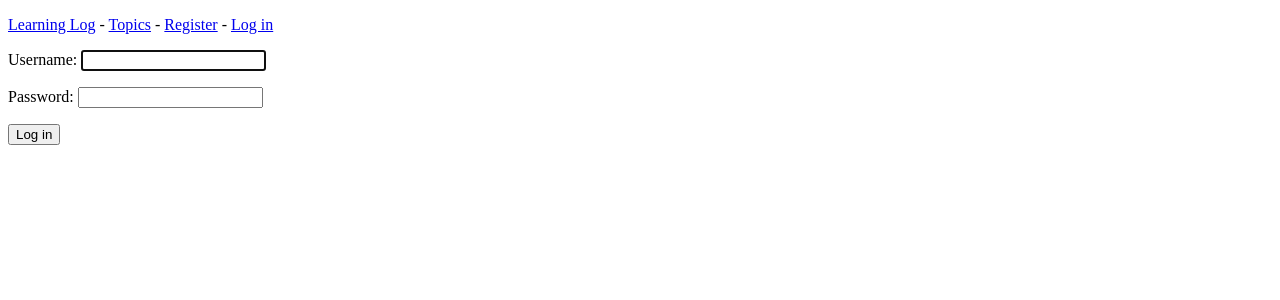
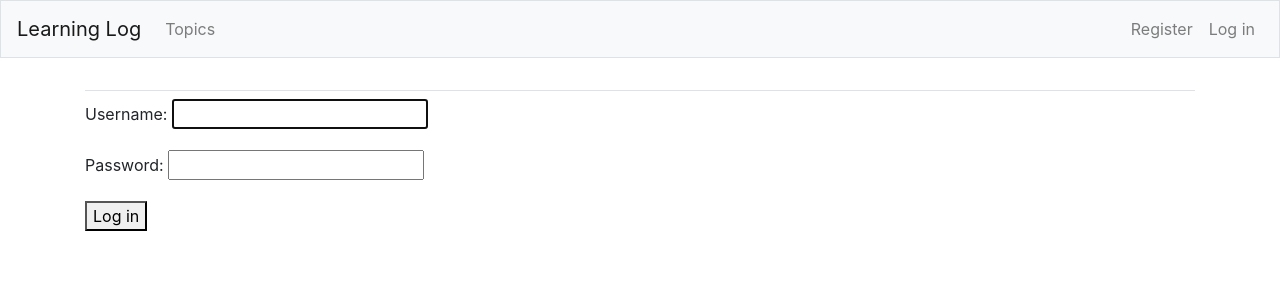
Before and after one commit to kkkombo/Learning-log, a Django app: page /users/login/?next=/new_entry/1/ in a window 1280 px wide. Shown: the top 300 px of the page. Run offline with Django 4.2, Linux system fonts and the light colour scheme; some libraries are stand-ins or nearby versions.

Commit message:
Update base html template with bootstrap

```diff
--- a/learning_logs/templates/learning_logs/base.html
+++ b/learning_logs/templates/learning_logs/base.html
@@ -1,24 +1,58 @@
+{% load bootstrap4 %}
+
 <!DOCTYPE html>
-<html>
+<html lang="en">
     <head>
         <title>Learning App</title>
+        <meta charset="utf-8">
+        <meta name="viewport" content="width=device-width, initial-scale=1, shrink-to-fit=no">
         <meta name="author" value="Alexandra Dedok" />
         <meta name="description" value="Python Learning Log App with Django" />
         <meta name="keywords" content="Python, Django" />
+
+        {% bootstrap_css %}
+        {% bootstrap_javascript jquery='full' %}
+
     </head>
     <body>
-        <p>
-            <a href="{% url 'learning_logs:index' %}">Learning Log</a> -
-            <a href="{% url 'learning_logs:topics' %}">Topics</a> -
-            {% if user.is_authenticated %}
-                Hello, {{ user.username }}.
-                <a href="{% url 'users:logout' %}">Log out</a>
-            {% else %}
-            <a href="{% url 'users:register' %}">Register</a> -
-                <a href="{% url 'users:login' %}">Log in</a>
-            {% endif %}
-        </p>
+        <nav class="navbar navbar-expand-md navbar-light bg-light mb-4 border">
+            <a class="navbar-brand" href="{% url 'learning_logs:index'%}">Learning Log</a>
+            <button class="navbar-toggler" type="button" data-toggle="collapse"
+            data-target="#navbarCollapse" aria-controls="navbarCollapse"
+            aria-expanded="false" aria-label="Toggle navigation">
+                <span class="navbar-toggler-icon"></span></button>
 
-        {% block content %}{% endblock content %}
+            <div class="collapse navbar-collapse" id="navbarCollapse">
+                <ul class="navbar-nav mr-auto">
+                    <li class="nav-item">
+                        <a class="nav-link" href="{% url 'learning_logs:topics'%}">Topics</a></li>
+                </ul>
+
+                <ul class="navbar-nav ml-auto">
+                    {% if user.is_authenticated %}
+                        <li class="nav-item">
+                            <span class="navbar-text"}">Hello, {{ user.username }}.</span>
+                        </li>
+                        <li class="nav-item">
+                            <a class="nav-link" href="{% url 'users:logout' %}">Log out</a>
+                        </li>
+                    {% else %}
+                        <li class="nav-item">
+                            <a class="nav-link" href="{% url 'users:register' %}">Register</a>
+                        </li>
+                        <li class="nav-item">
+                            <a class="nav-link" href="{% url 'users:login' %}">Log in</a></li>
+                    {% endif %}
+                </ul>
+            </div>
+        </nav>
+        <main role="main" class="container">
+            <div class="pb-2 mb-2 border-bottom">
+                {% block page_header %}{% endblock page_header %}
+            </div>
+            <div>
+                {% block content %}{% endblock content %}
+            </div>
+        </main>
     </body>
 </html>
```
